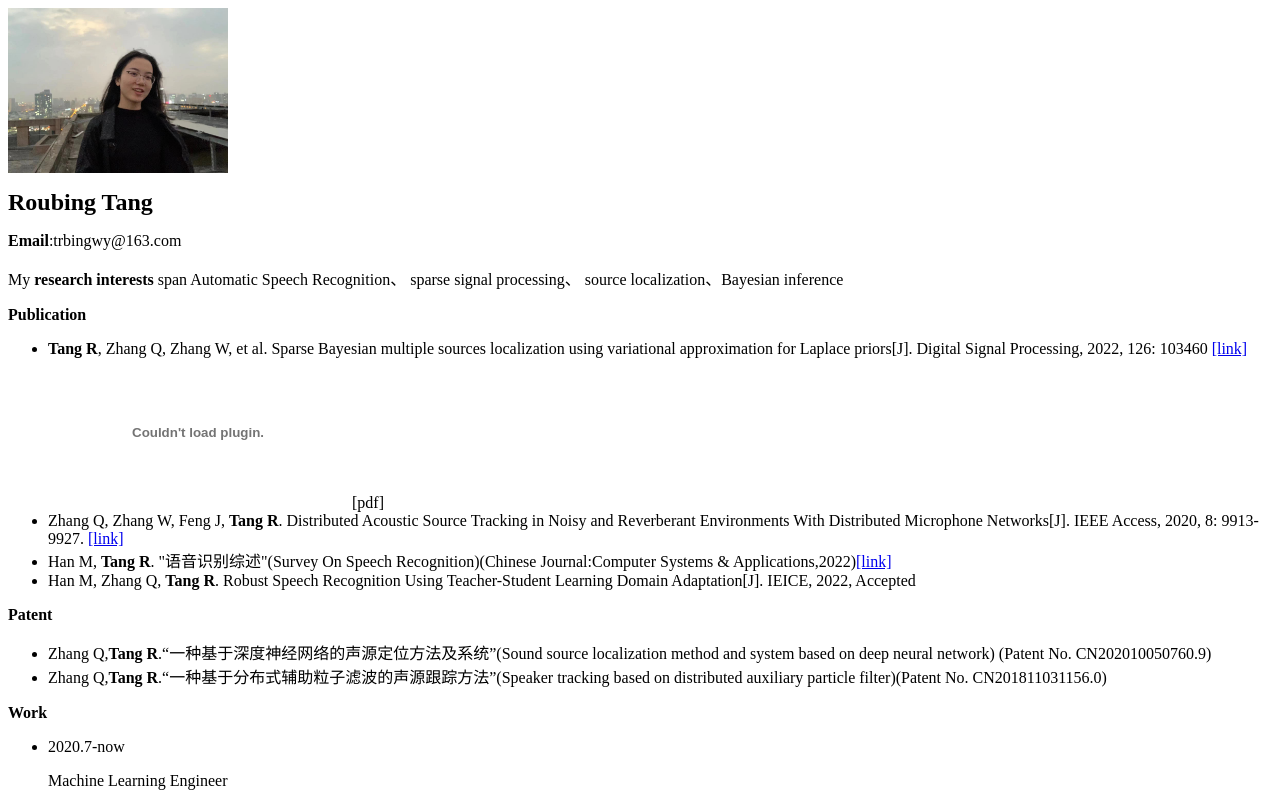
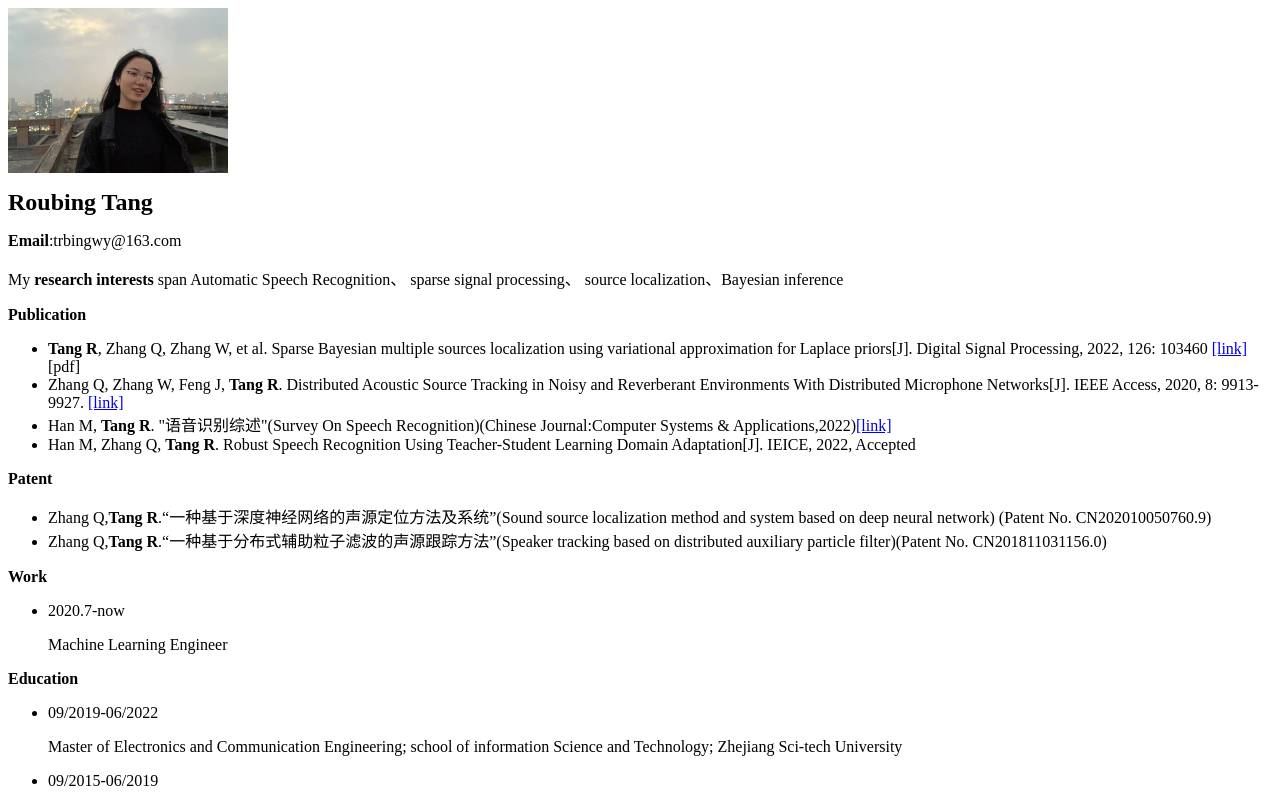
Before and after one commit to TrbingWY/TrbingWY.github.io, a plain HTML site: page index.html in a window 1280 px wide. Shown: the top 800 px of the page. Drawn offline with Linux system fonts and the light colour scheme.

Commit message:
Update index.html

```diff
--- a/index.html
+++ b/index.html
@@ -7,7 +7,7 @@
 <p><strong>Publication</strong></p>
 <ul>
   <li> <strong>Tang R</strong>, Zhang Q, Zhang W, et al. Sparse Bayesian multiple sources localization using variational approximation for Laplace priors[J]. Digital Signal Processing, 2022, 126: 103460
-    <a href="https://doi.org/10.1016/j.dsp.2022.103460"> [link]</a><embed src="Sparse Bayesian multiple sources localization using variational approximation for Laplace priors.pdf"> [pdf]</li>
+    <a href="https://doi.org/10.1016/j.dsp.2022.103460"> [link]</a><src="Sparse Bayesian multiple sources localization using variational approximation for Laplace priors.pdf"/> [pdf]</li>
   <li>Zhang Q, Zhang W, Feng J, <strong>Tang R</strong>. Distributed Acoustic Source Tracking in Noisy and Reverberant Environments With Distributed Microphone Networks[J]. IEEE Access, 2020, 8: 9913-9927.
     <a href="https://ieeexplore.ieee.org/document/8954669">[link]</a></li>
   <li>Han M, <strong>Tang R</strong>. "语音识别综述"(Survey On Speech Recognition)(Chinese Journal:Computer Systems & Applications,2022)<a href="http://www.c-s-a.org.cn/csaen/article/abstract/8323?st=search">[link]</a></li>
```
